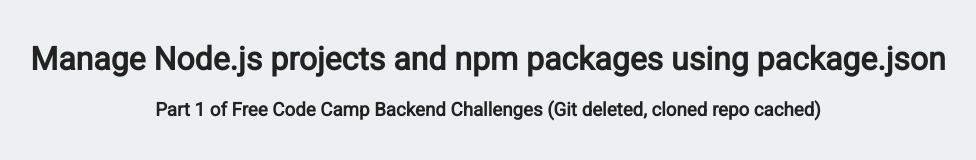
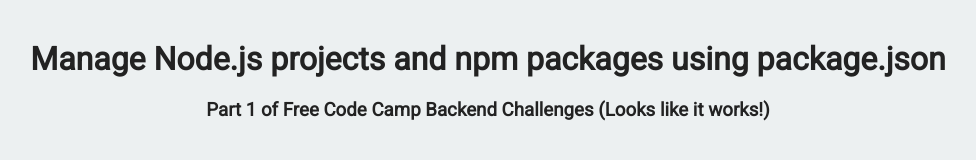
Before and after one commit to ra-mariano/FCC--Managing-NPM, a website: page boilerplate-npm/views/index.html in a window 1280 px wide. Shown: the whole page, without its empty margins (152-1128 px from the left). Drawn offline with Linux system fonts and the light colour scheme.

Commit message:
second test to make sure

```diff
--- a/boilerplate-npm/views/index.html
+++ b/boilerplate-npm/views/index.html
@@ -11,7 +11,7 @@
    <body>
       <div class="container">
          <h1>Manage Node.js projects and npm packages using package.json</h1>
-         <h3>Part 1 of Free Code Camp Backend Challenges (Git deleted, cloned repo cached)</h3>
+         <h3>Part 1 of Free Code Camp Backend Challenges (Looks like it works!)</h3>
       </div>
    </body>
 
```
